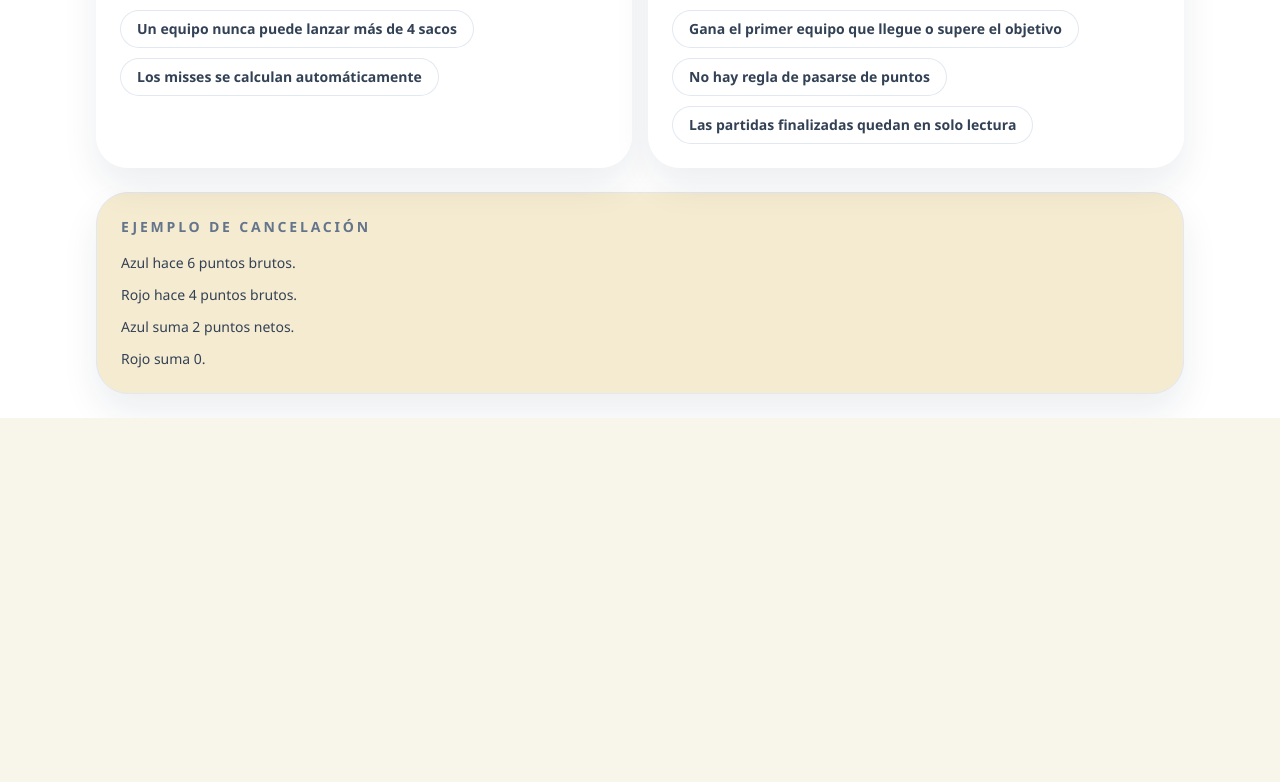
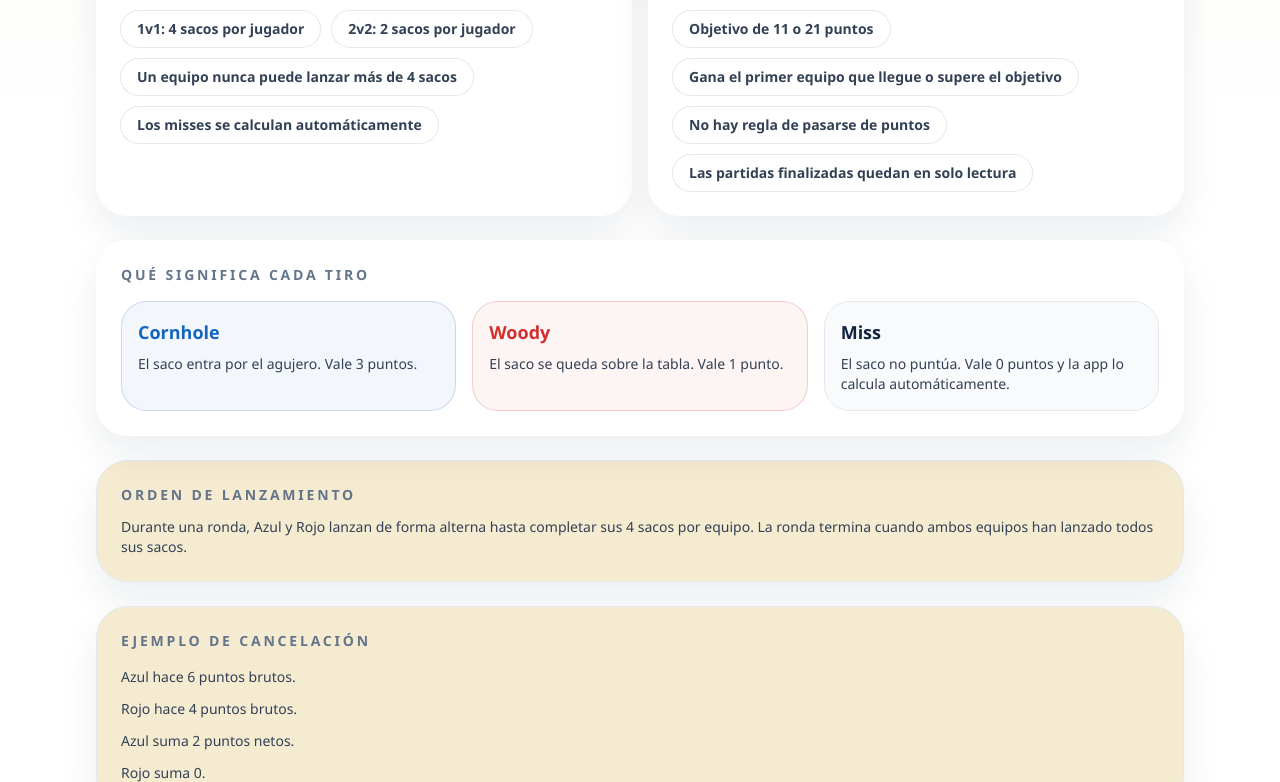
Before and after one commit to amerinoo/cornhole-scorekeeper, a React (Vite) app: page /reglas in a window 1280 px wide. Shown: the part 856-1638 px from the top of the page. Before the commit the page ends 1274 px from the top, so only its background shows below. Built offline with nearby package versions, Linux system fonts and the light colour scheme; no server answers.

Commit message:
Clarify rules terminology and turn order

```diff
--- a/src/app/pages/RulesPage.tsx
+++ b/src/app/pages/RulesPage.tsx
@@ -10,6 +10,7 @@ const formatItems = [
   '2v2: 2 jugadores por equipo',
   'Cada equipo lanza siempre 4 sacos por ronda',
   'Cada ronda tiene 8 sacos en total',
+  'Los equipos lanzan de forma alterna hasta completar la ronda',
 ];
 
 const bagItems = [
@@ -103,6 +104,43 @@ export function RulesPage() {
         />
       </div>
 
+      <article className="rounded-[2rem] border border-white/70 bg-white/90 p-6 shadow-card backdrop-blur">
+        <p className="text-sm font-semibold uppercase tracking-[0.2em] text-slate-500">
+          Qué significa cada tiro
+        </p>
+        <div className="mt-4 grid gap-4 lg:grid-cols-3">
+          <div className="rounded-[1.6rem] border border-blueTeam/20 bg-blueTeam/5 p-4">
+            <p className="text-lg font-black text-blueTeam">Cornhole</p>
+            <p className="mt-2 text-sm text-slate-700">
+              El saco entra por el agujero. Vale 3 puntos.
+            </p>
+          </div>
+          <div className="rounded-[1.6rem] border border-redTeam/20 bg-redTeam/5 p-4">
+            <p className="text-lg font-black text-redTeam">Woody</p>
+            <p className="mt-2 text-sm text-slate-700">
+              El saco se queda sobre la tabla. Vale 1 punto.
+            </p>
+          </div>
+          <div className="rounded-[1.6rem] border border-slate-200 bg-slate-50 p-4">
+            <p className="text-lg font-black text-ink">Miss</p>
+            <p className="mt-2 text-sm text-slate-700">
+              El saco no puntúa. Vale 0 puntos y la app lo calcula automáticamente.
+            </p>
+          </div>
+        </div>
+      </article>
+
+      <article className="rounded-[2rem] border border-slate-200 bg-sand p-6 shadow-card">
+        <p className="text-sm font-semibold uppercase tracking-[0.2em] text-slate-500">
+          Orden de lanzamiento
+        </p>
+        <p className="mt-3 text-sm text-slate-700">
+          Durante una ronda, Azul y Rojo lanzan de forma alterna hasta completar
+          sus 4 sacos por equipo. La ronda termina cuando ambos equipos han
+          lanzado todos sus sacos.
+        </p>
+      </article>
+
       <article className="rounded-[2rem] border border-slate-200 bg-sand p-6 shadow-card">
         <p className="text-sm font-semibold uppercase tracking-[0.2em] text-slate-500">
           Ejemplo de cancelación
```
